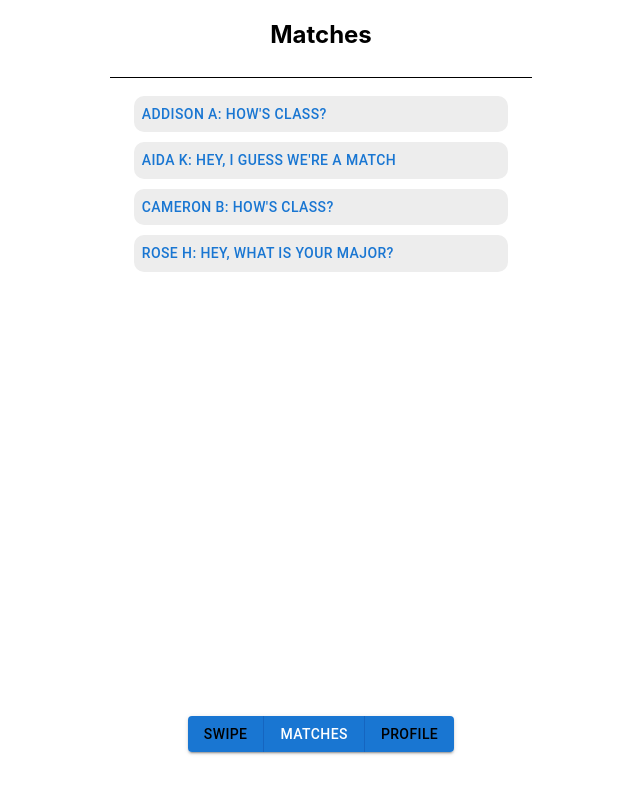
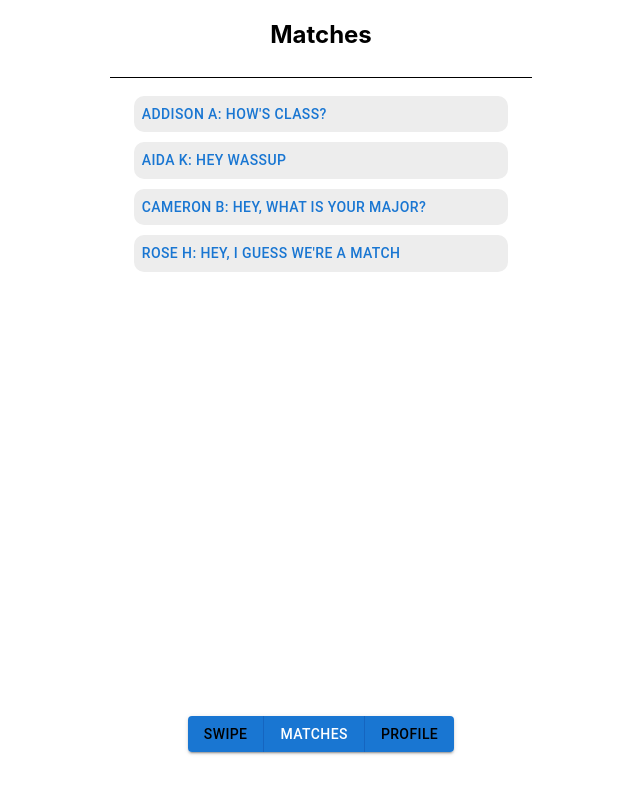
Before and after one commit to elizachary99/studdi, a React (Create React App) app: page /matches in a window 1280 px wide. Shown: the top 794 px of the page, without its empty margins (319-959 px from the left). Built offline with nearby package versions, Linux system fonts and the light colour scheme.

Commit message:
small edit
styling still bad

```diff
--- a/src/Matches.js
+++ b/src/Matches.js
@@ -6,17 +6,12 @@ function Matches() {
 
     const navigate = useNavigate()
 
-    const replies = ["How's class?", "Hey wassup", "Hey, what is your major?", "Hey", "Hey, I guess we're a match"]
+    const replies = ["How's class?", "Hey wassup", "Hey, what is your major?", "Hey, I guess we're a match"]
 
-    const messages = [{user:"Addison A", matched:true, reply: replies[getRandomInt(5)]},
-                        {user:"Aida K", matched:true, reply: replies[getRandomInt(5)]},
-                            {user:"Cameron B", matched:true, reply: replies[getRandomInt(5)]},
-                                {user:"Rose H", matched:true, reply: replies[getRandomInt(5)]}]
-
-
-    function getRandomInt(max) {
-        return Math.floor(Math.random() * max);
-    }
+    const messages = [{user:"Addison A", matched:true, reply: replies[0]},
+                        {user:"Aida K", matched:true, reply: replies[1]},
+                            {user:"Cameron B", matched:true, reply: replies[2]},
+                                {user:"Rose H", matched:true, reply: replies[3]}]
 
     return (
         <Stack id="profile-panel" direction="column" alignItems="center">
```
